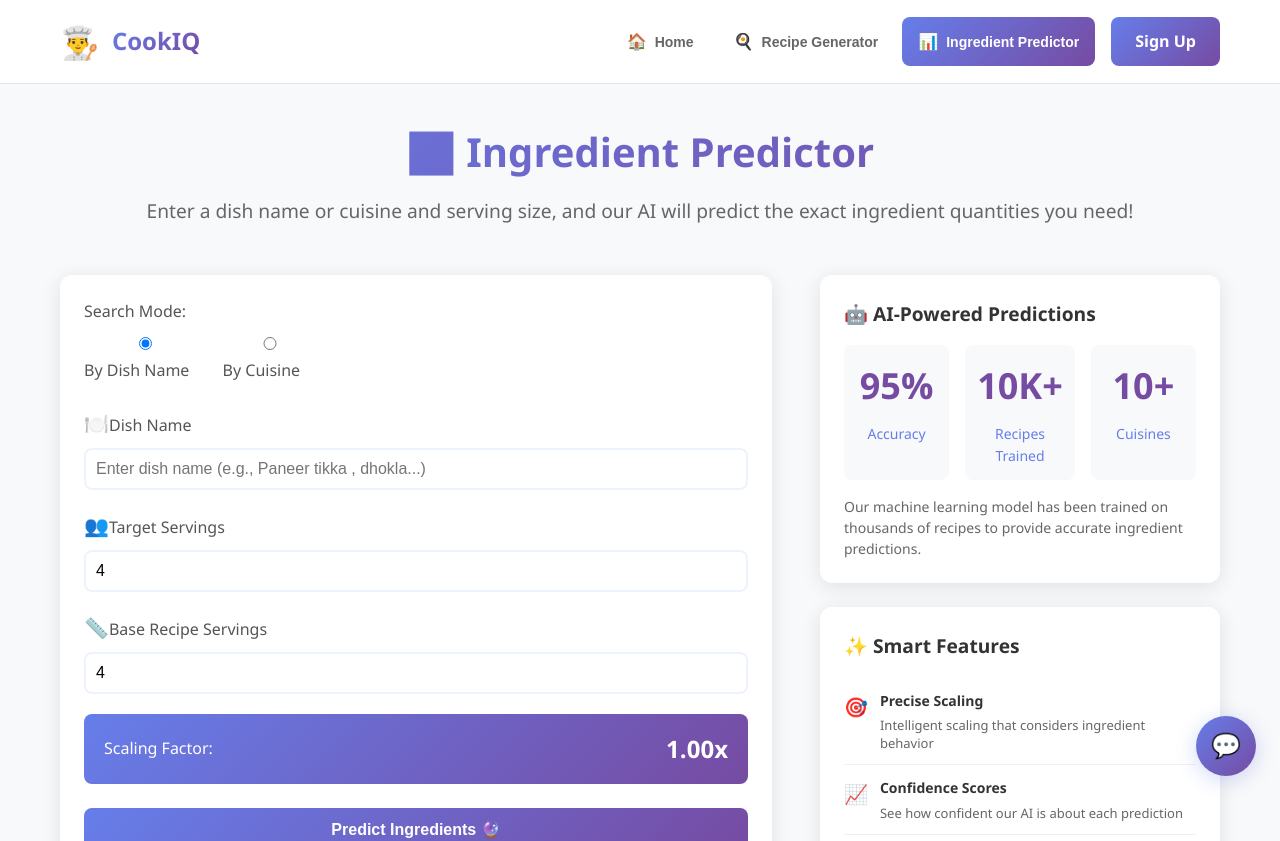
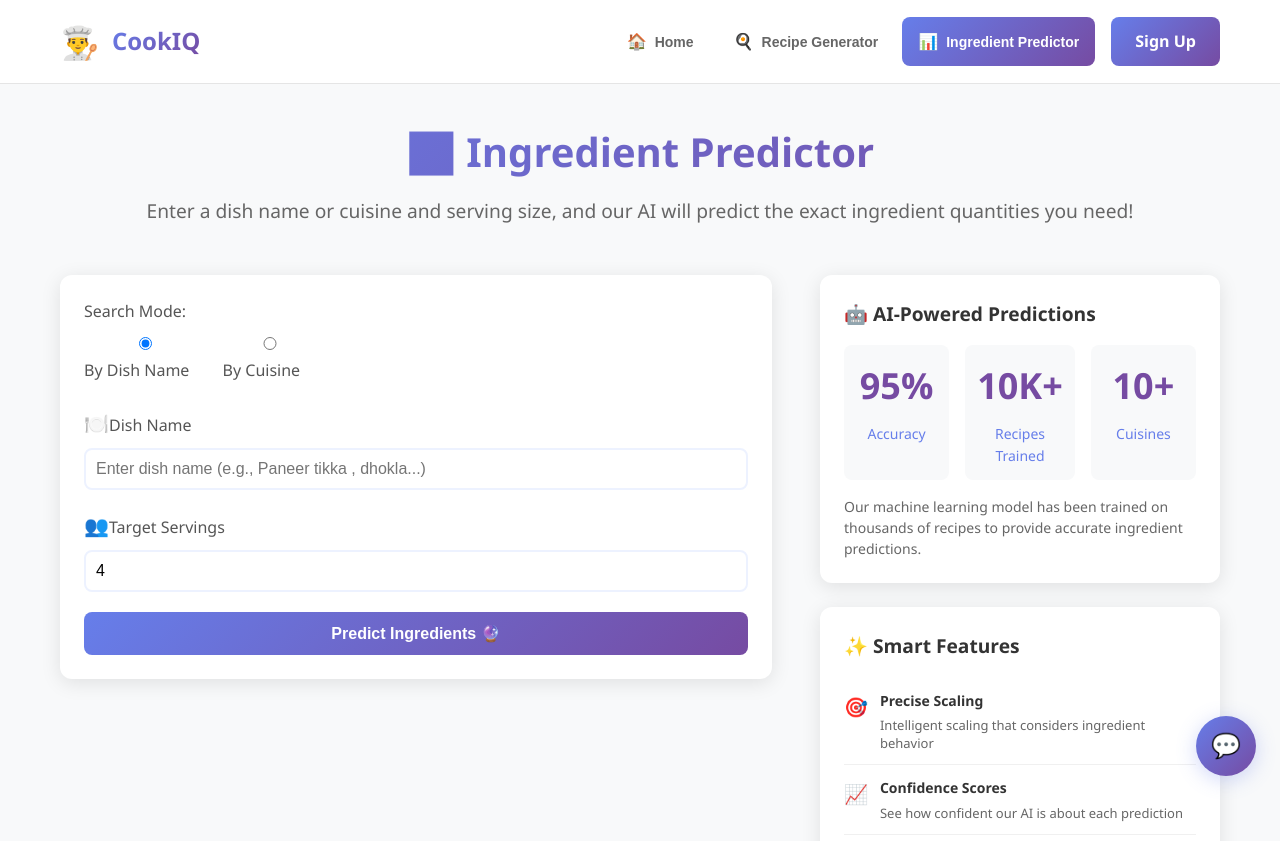
Before and after one commit to Khushishah2884/CookIQ, a React (Create React App) app: page /ingredient-predictor in a window 1280 px wide. Shown: the top 841 px of the page. Built offline with nearby package versions, Linux system fonts and the light colour scheme.

Commit message:
both module

```diff
--- a/src/App.jsx
+++ b/src/App.jsx
@@ -36,10 +36,23 @@ function App() {
     else if (module === 'profile') navigate('/profile');
   };
 
+  /**
+   * Centralized handler called by children when a recipe/prediction is produced.
+   * We inspect the optional `_source` flag in the payload:
+   * - If `_source === 'ingredient-predictor'` => navigate to /results
+   * - Otherwise (e.g., RecipeGenerator) => preserve previous behavior and navigate to /dish-result
+   */
   const handleRecipeGenerated = (data) => {
     setRecipeData(data);
     setActiveModule('results');
-    navigate('/dish-result');
+
+    // Decide destination based on who sent the payload
+    if (data && data._source === 'ingredient-predictor') {
+      navigate('/results');
+    } else {
+      // Keep the original routing for RecipeGenerator (unchanged behavior)
+      navigate('/dish-result');
+    }
   };
 
   return (
--- a/src/components/IngredientPredictor.jsx
+++ b/src/components/IngredientPredictor.jsx
@@ -91,17 +91,25 @@ const IngredientPredictor = ({ onRecipeGenerated }) => {
         setIsLoading(false);
         setPredictedRecipe(data); // Save for heart icon
         setIsRecipeSaved(false);  // Reset saved state
-        onRecipeGenerated(data);
+
+        // Attach a source flag so App can decide where to route
+        const payload = { ...(data || {}), _source: 'ingredient-predictor' };
+        onRecipeGenerated(payload);
       } else {
         // Fetch dishes for the selected cuisine and target servings
         const result = await fetchDishesByCuisine(cuisine, servings);
         setIsLoading(false);
-        onRecipeGenerated({
-          type: 'dish-suggested', // <-- changed from 'cuisine-dishes'
+
+        const payload = {
+          type: 'dish-suggested',
           cuisine,
           targetServings: servings,
-          dishes: result.dishes || []
-        });
+          dishes: result.dishes || [],
+          _source: 'ingredient-predictor'
+        };
+
+        // pass suggested dishes data to parent App (App will handle navigation to /results)
+        onRecipeGenerated(payload);
       }
     } catch (err) {
       setError('Server error');
@@ -357,30 +365,6 @@ const IngredientPredictor = ({ onRecipeGenerated }) => {
                     onChange={handleServingsChange}
                   />
                 </div>
-
-                <div className="form-group">
-                  <label className="form-label">
-                    <span className="label-icon">📏</span>
-                    Base Recipe Servings
-                  </label>
-                  <input
-                    type="number"
-                    className="form-input"
-                    min="1"
-                    max="20"
-                    value={baseServings}
-                    onChange={handleBaseServingsChange}
-                  />
-                </div>
-              </div>
-
-              <div className="scaling-info">
-                <div className="scaling-factor">
-                  <span className="scaling-label">Scaling Factor:</span>
-                  <span className="scaling-value">
-                    {baseServings > 0 ? (servings / baseServings).toFixed(2) : '1.00'}x
-                  </span>
-                </div>
               </div>
 
               {error && (
--- a/src/components/RecipeGenerator.jsx
+++ b/src/components/RecipeGenerator.jsx
@@ -169,7 +169,7 @@ const RecipeGenerator = ({ onRecipeGenerated }) => {
                   />
                 </div>
 
-                <div className="servings-group">
+                {/* <div className="servings-group">
                   <label className="form-label">
                     <span className="label-icon">👥</span>
                     Number of Servings
@@ -194,7 +194,7 @@ const RecipeGenerator = ({ onRecipeGenerated }) => {
                       onClick={() => setServings(Math.min(20, servings + 1))}
                     >+</button>
                   </div>
-                </div>
+                </div> */}
 
                 <button
                   type="submit"
```
Also changed, not shown: 2 other files (tests, documents, lock files or other folders).
